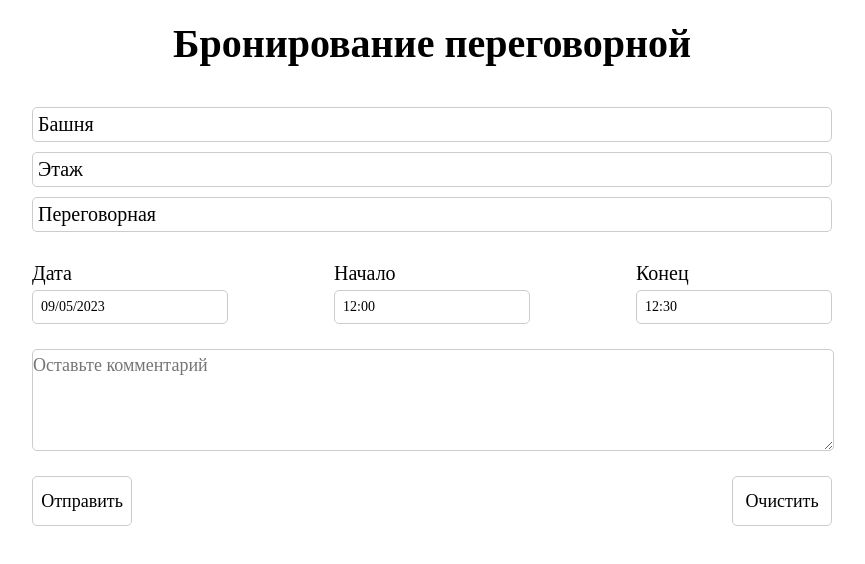
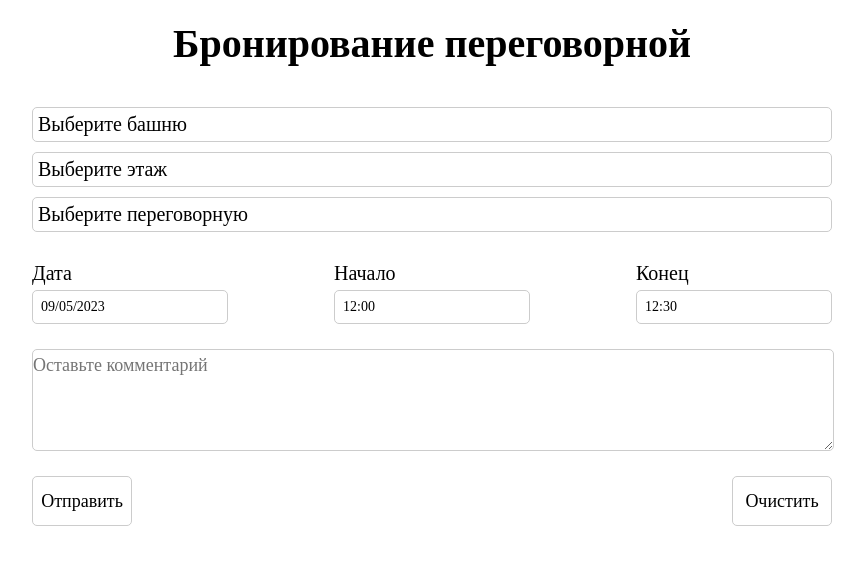
Before and after one commit to dilnabz/booking-form, a React (Create React App) app: page / in a window 1280 px wide. Shown: the top 564 px of the page, without its empty margins (208-1073 px from the left). Built offline with nearby package versions, Linux system fonts and the light colour scheme.

Commit message:
rephrase dropdowns placeholder

```diff
--- a/src/App.js
+++ b/src/App.js
@@ -79,7 +79,7 @@ export function App() {
 			<div className='dropdownContainer'>
 				<div className="dropdown">
     				<Dropdown
-						placeHolder="Башня"
+						placeHolder="Выберите башню"
 						options={towers}
 						selected={selectedTower}
 						onSelectedChange={setSelectedTower}
@@ -87,7 +87,7 @@ export function App() {
     			</div>
 				<div className="dropdown">
     				<Dropdown
-						placeHolder="Этаж"
+						placeHolder="Выберите этаж"
 						options={floors}
 						selected={selectedFloor}
 						onSelectedChange={setSelectedFloor}
@@ -95,7 +95,7 @@ export function App() {
     			</div>
 				<div className="dropdown">
     				<Dropdown
-						placeHolder="Переговорная"
+						placeHolder="Выберите переговорную"
 						options={meetingRooms}
 						selected={selectedMeetingRoom}
 						onSelectedChange={setSelectedMeetingRoom}
```
